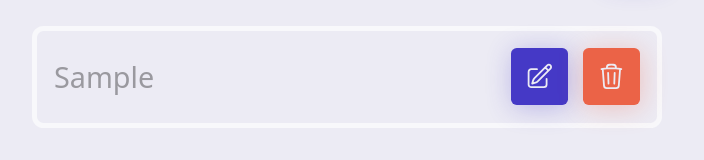
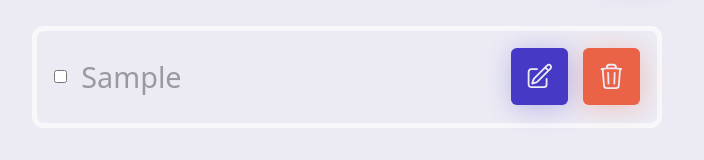
Before and after one commit to bluelearn-open-source/Lets-Blue-The-Hacktoberfest, a React (Vite) app: page / in a window 1280 px wide. Both pictures are taken after typing "Sample" into the empty fields and a click on the button "Add Task". Shown: the part 337-497 px from the top of the page, without its empty margins (293-997 px from the left). Built offline with nearby package versions, Linux system fonts and the light colour scheme.

Commit message:
Add Checkbox

```diff
--- a/src/components/TaskItem.jsx
+++ b/src/components/TaskItem.jsx
@@ -16,9 +16,10 @@ const TaskItem = ({ task, deleteTask, toggleTask, enterEditMode }) => {
   return (
     <li className={styles.task}>
       <div className={styles["task-group"]}>
-
+      <input type="checkbox" />
         <label
           htmlFor={task.id}
+          className='checkbox'
         >
           {task.name}
 
```
